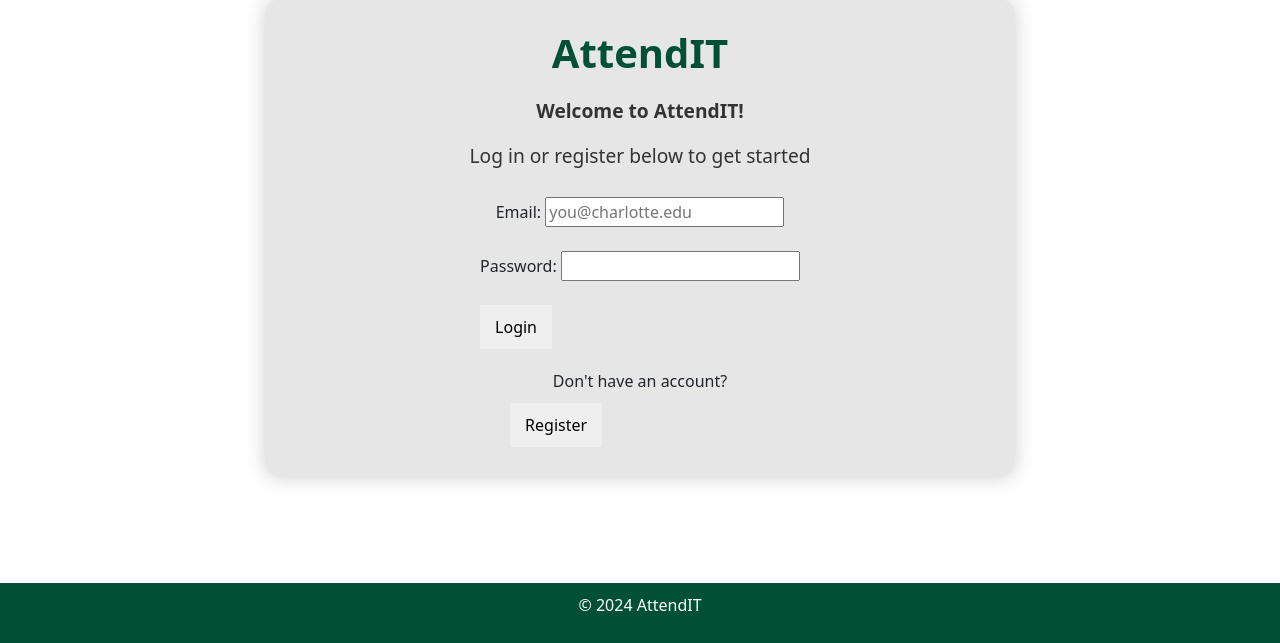
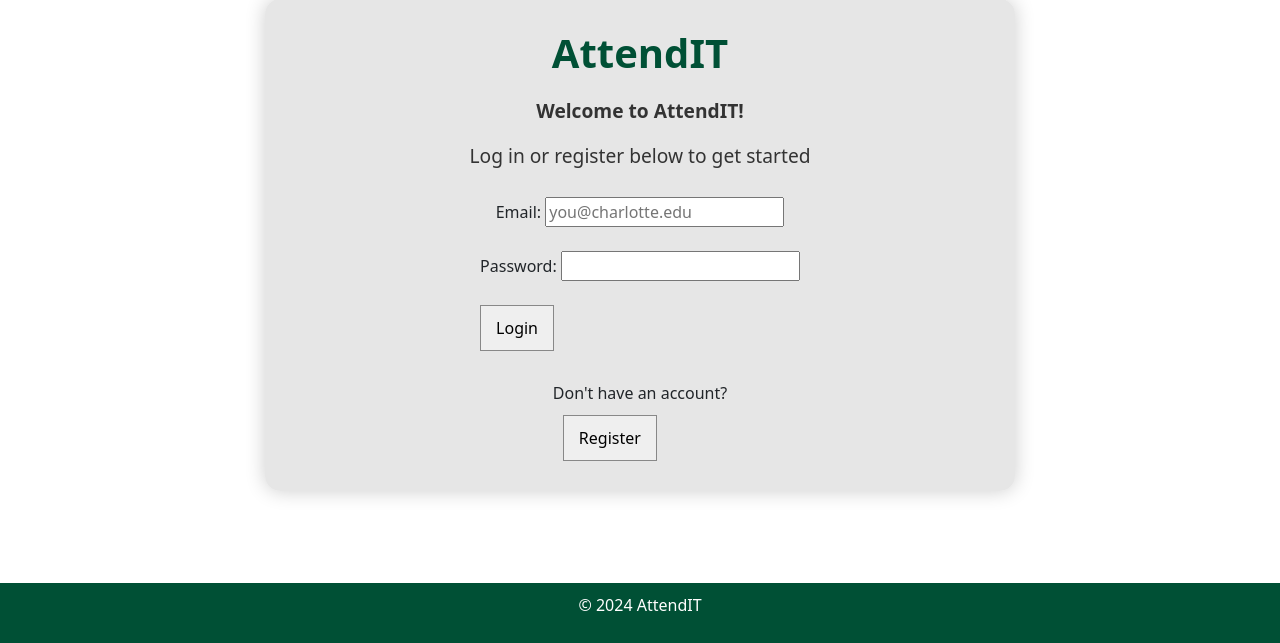
Before and after one commit to jacoblebo/AttendIT, a Flask app: page / in a window 1280 px wide. Shown: the part 157-800 px from the top of the page. Run offline with Flask 2, Linux system fonts and the light colour scheme.

Commit message:
Styles and html

```diff
--- a/static/css/styles.css
+++ b/static/css/styles.css
@@ -143,9 +143,11 @@ footer {
 }
 
 #toggle-link{
-    margin: 20px;
-    align-items: center;
-    justify-content: center;
+    margin-top: 30px;
+    margin-bottom: 10px;
+    align-items: right;
+    justify-content: right;
+    text-align: right;
 }
 
 #login-block{
@@ -303,8 +305,9 @@ button i {
 
 #toggle-forms-btn{
     margin: 10px;
-    align-items: center;
-    justify-content: center;
+    align-items: right;
+    justify-content: right;
+    border: 1px solid #888;
 }
 
 /* Modal styles */
--- a/templates/index.html
+++ b/templates/index.html
@@ -16,7 +16,7 @@
             <input type="text" id="email" name="email" placeholder="you@charlotte.edu"><br><br>
             <label for="password">Password:</label>
             <input type="password" id="password" name="password"><br><br>
-            <button type="submit">Login</button>
+            <button type="submit" style="border: 1px solid #888;">Login</button>
         </form>
 
         <form id="register-form" action="/register" method="POST" class="hidden">
@@ -33,11 +33,13 @@
             <label for="password">Password:</label>
             <input type="password" id="password" name="password" required><br><br>
 
-            <button type="submit">Register</button>
+            <button type="submit" style="border: 1px solid #888;">Register</button>
         </form>
 
-        <p id="toggle-link">Don't have an account? <button type="button" id="toggle-forms-btn">Register</button></p>
+
     </div>
+    <p id="toggle-link">Don't have an account?<button type="button" id="toggle-forms-btn">Register</button></p>
+
 </div>
 
 {% endblock %}
```
